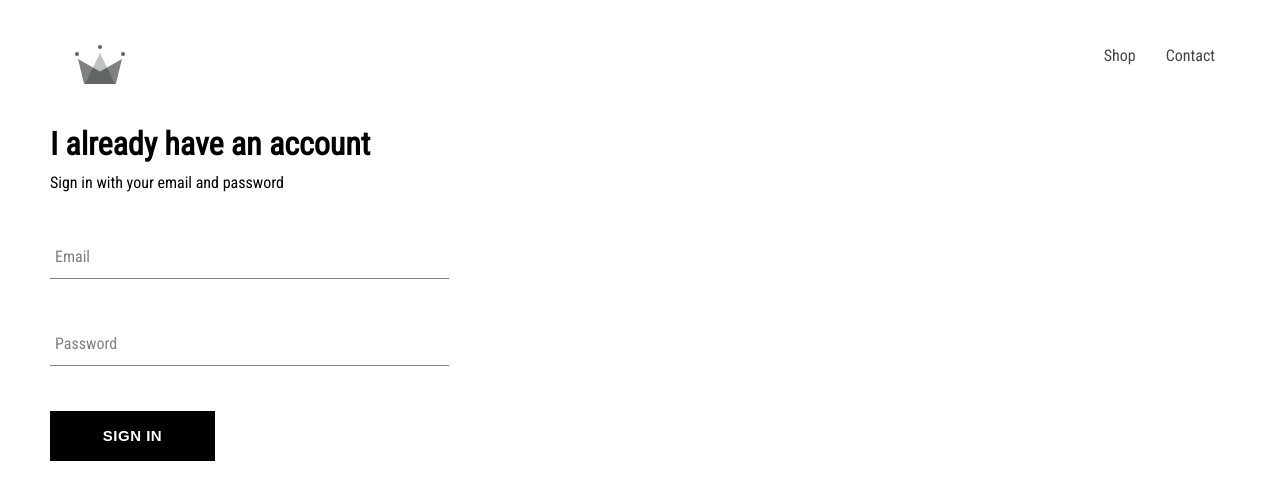
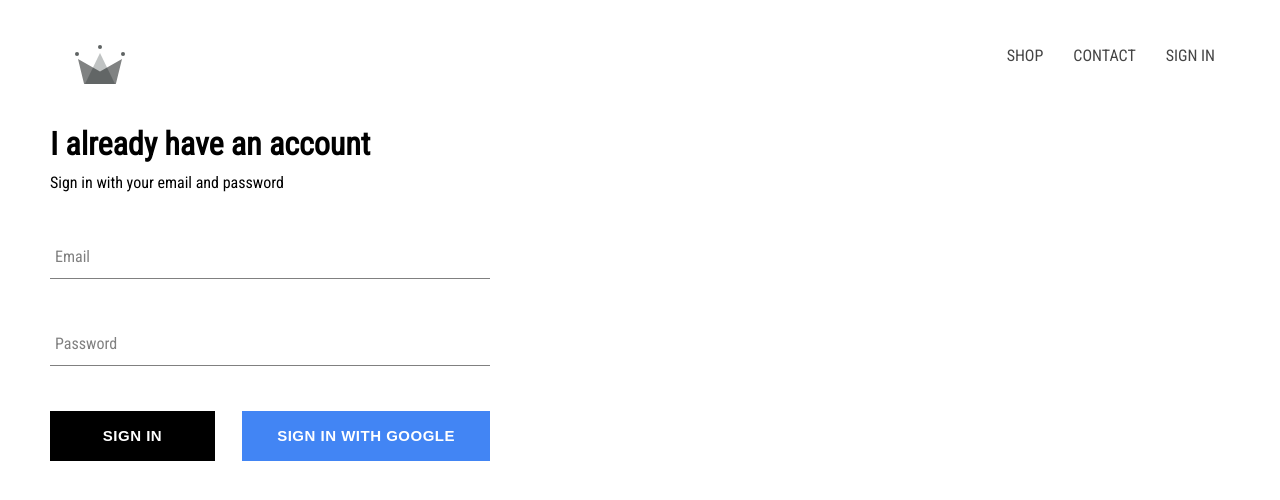
Before and after one commit to talalanwarwarraich/crown-clothing, a React (Create React App) app: page /signin in a window 1280 px wide. Shown: the top 500 px of the page. Built offline with nearby package versions, Linux system fonts and the light colour scheme; no server answers.

Commit message:
added firebase authentication with GoogleSignIn provider and set out firebase.utils.js file for using firebase code.

```diff
--- a/src/App.css
+++ b/src/App.css
@@ -7,3 +7,7 @@
 	text-decoration: none;
 	color: #444;
 }
+
+* {
+	box-sizing: border-box;
+}
--- a/src/App.js
+++ b/src/App.js
@@ -1,15 +1,41 @@
-import React from "react";
+import React, { Component } from "react";
 import { Route, Switch } from "react-router-dom";
 import "./App.css";
+import { auth } from "./firebase/firebase.utils";
 import SignInAndSignUpPage from "./pages/signin-and-signup/signin-and-signup.component.jsx";
 import HomePage from "./pages/homepage/homepage.component";
 import ShopPage from "./pages/shop/shop.component";
 import Header from "./components/header/header.component";
 
-function App() {
+class App extends Component {
+	unsubscribeFromAuth = null;
+
+	constructor() {
+		super();
+		this.state = {
+			currentUser: null,
+		};
+	}
+
+	componentDidMount() {
+		this.listenFirebaseAuthEvent();
+	}
+
+	listenFirebaseAuthEvent = () => {
+		this.unsubscribeFromAuth = auth.onAuthStateChanged((user) => {
+			this.setState({ currentUser: user });
+			console.log("currentUser", user);
+		});
+	};
+
+	componentWillUnmount() {
+		this.unsubscribeFromAuth();
+	}
+
+	render() {
 		return (
 			<div>
-			<Header />
+				<Header currentUser={this.state.currentUser} />
 				<Switch>
 					<Route exact path="/" component={HomePage} />
 					<Route path="/shop" component={ShopPage} />
@@ -18,5 +44,6 @@
 			</div>
 		);
 	}
+}
 
 export default App;
--- a/src/components/custom-button/custom-button.component.jsx
+++ b/src/components/custom-button/custom-button.component.jsx
@@ -1,8 +1,11 @@
 import "./custom-button.styles.scss";
 
-const CustomButton = ({ children, ...otherProps }) => {
+const CustomButton = ({ children, isGoogleSignIn, ...otherProps }) => {
 	return (
-		<button className="custom-button" {...otherProps}>
+		<button
+			className={`${isGoogleSignIn ? "google-sign-in" : ""} custom-button`}
+			{...otherProps}
+		>
 			{children}
 		</button>
 	);
--- a/src/components/custom-button/custom-button.styles.scss
+++ b/src/components/custom-button/custom-button.styles.scss
@@ -19,4 +19,14 @@
 		color: black;
 		border: 1px solid black;
 	}
+
+	&.google-sign-in {
+		background-color: #4285f4;
+		color: #fff;
+
+		&:hover {
+			background-color: #357ae8;
+			border: none;
+		}
+	}
 }
--- a/src/components/header/header.component.jsx
+++ b/src/components/header/header.component.jsx
@@ -1,8 +1,9 @@
 import "./header.styles.scss";
 import { Link } from "react-router-dom";
 import { ReactComponent as Logo } from "../../assets/crown.svg";
+import { auth } from "../../firebase/firebase.utils";
 
-export default function Header() {
+export default function Header({ currentUser }) {
 	return (
 		<div className="header">
 			<Link className="logo-container" to="/">
@@ -10,11 +11,20 @@
 			</Link>
 			<div className="options">
 				<Link className="option" to="/shop">
-					Shop
+					SHOP
 				</Link>
 				<Link className="option" to="/shop">
-					Contact
+					CONTACT
 				</Link>
+				{currentUser ? (
+					<div className="option" onClick={() => auth.signOut()}>
+						SIGN OUT
+					</div>
+				) : (
+					<Link className="option" to="/signin">
+						SIGN IN
+					</Link>
+				)}
 			</div>
 		</div>
 	);
--- a/src/components/header/header.styles.scss
+++ b/src/components/header/header.styles.scss
@@ -20,6 +20,7 @@
 
 		.option {
 			padding: 10px 15px;
+			cursor: pointer;
 		}
 	}
 }
--- a/src/components/sign-in/sign-in.component.jsx
+++ b/src/components/sign-in/sign-in.component.jsx
@@ -2,6 +2,7 @@
 import FormInput from "../form-input/form-input.component";
 import "./sign-in.styles.scss";
 import CustomButton from "../custom-button/custom-button.component";
+import { SignInWithGoogle } from "../../firebase/firebase.utils";
 
 export default class SignIn extends Component {
 	constructor(props) {
@@ -42,7 +43,12 @@
 						handleChange={this.handleChange}
 						required
 					/>
-					<CustomButton type="submit">Sign In</CustomButton>
+					<div className="buttons">
+						<CustomButton type="submit">Sign In</CustomButton>
+						<CustomButton onClick={SignInWithGoogle} isGoogleSignIn>
+							Sign In With Google
+						</CustomButton>
+					</div>
 				</form>
 			</div>
 		);
--- a/src/components/sign-in/sign-in.styles.scss
+++ b/src/components/sign-in/sign-in.styles.scss
@@ -1,9 +1,13 @@
 .sign-in {
-	width: 30vw;
+	width: 440px;
 	display: flex;
 	flex-direction: column;
 
 	.title {
 		margin: 10px 0;
 	}
+	.buttons {
+		display: flex;
+		justify-content: space-between;
+	}
 }
--- /dev/null
+++ b/src/firebase/firebase.utils.js
@@ -0,0 +1,24 @@
+import firebase from "firebase/app";
+import "firebase/firestore";
+import "firebase/auth";
+
+const config = {
+	apiKey: "AIzaSyDjj6RSGYsYpzLY2EVL6G0Hc77Z_-tFLuE",
+	authDomain: "crown-clothing-70293.firebaseapp.com",
+	projectId: "crown-clothing-70293",
+	storageBucket: "crown-clothing-70293.appspot.com",
+	messagingSenderId: "252837897849",
+	appId: "1:252837897849:web:c5deaea6dc464834ac56a8",
+	measurementId: "G-Q0NCJGJ6TG",
+};
+
+firebase.initializeApp(config);
+
+export const auth = firebase.auth();
+export const firestore = firebase.firestore();
+
+const provider = new firebase.auth.GoogleAuthProvider();
+provider.setCustomParameters({ prompt: "select_account" });
+export const SignInWithGoogle = () => auth.signInWithPopup(provider);
+
+export default firebase;
```
Lines whose indentation alone changed are shown as unchanged.
